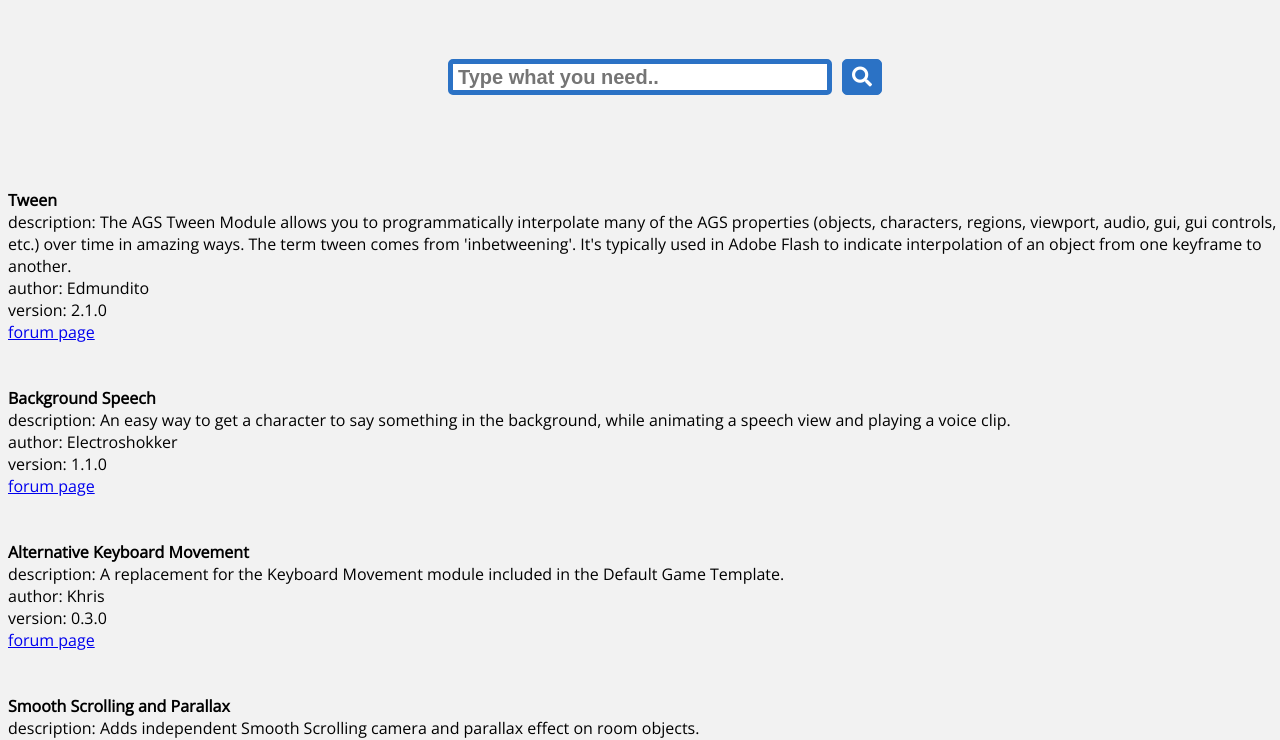
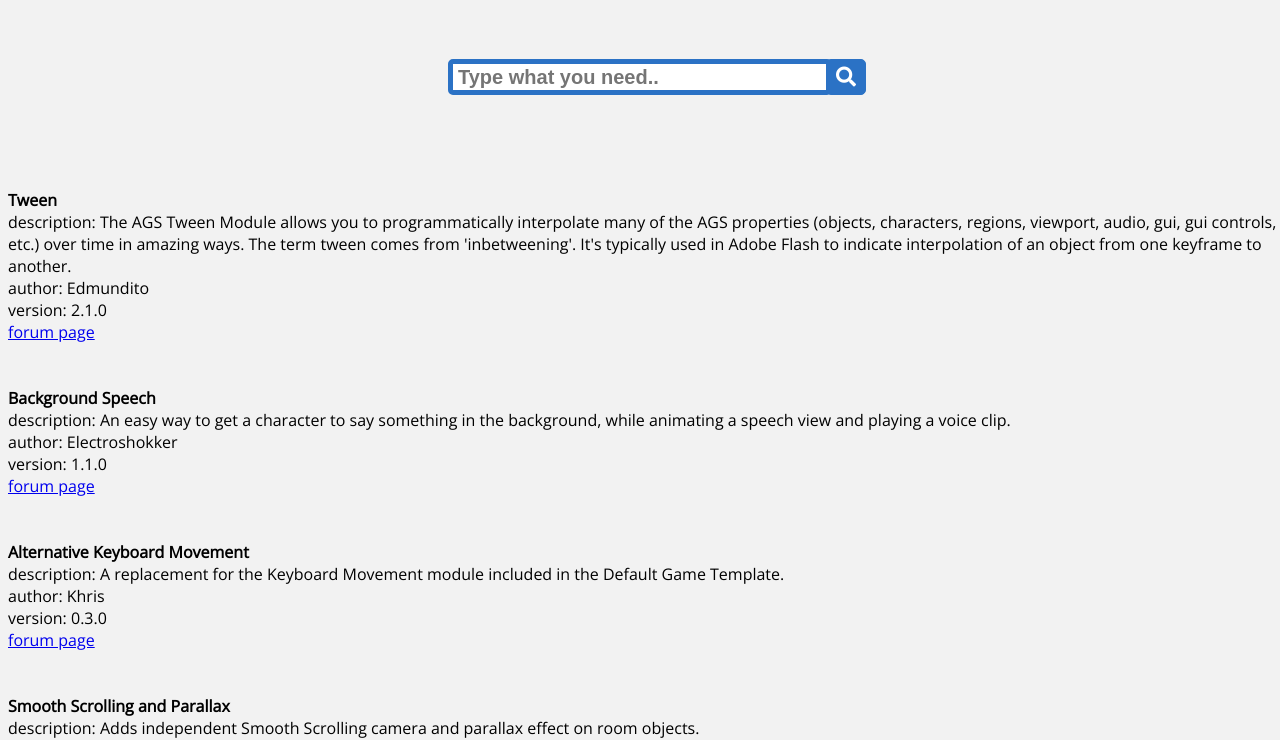
Before and after one commit to ericoporto/agsModuleList, a plain HTML site: page index.html in a window 1280 px wide. Shown: the part 67-807 px from the top of the page. Drawn offline with nearby package versions, Linux system fonts and the light colour scheme.

Commit message:
fix search button position

```diff
--- a/__css/base_style.css
+++ b/__css/base_style.css
@@ -7,8 +7,7 @@ body{
 
 .search {
   width: 100%;
-  position: relative
-}
+  position: relative;}
 
 .searchTerm {
   float: left;
@@ -29,7 +28,7 @@ body{
 
 .searchButton {
   position: absolute;
-  right: -50px;
+  right: -34px;
   width: 40px;
   height: 36px;
   border: 1px solid #2B72C5;
```
